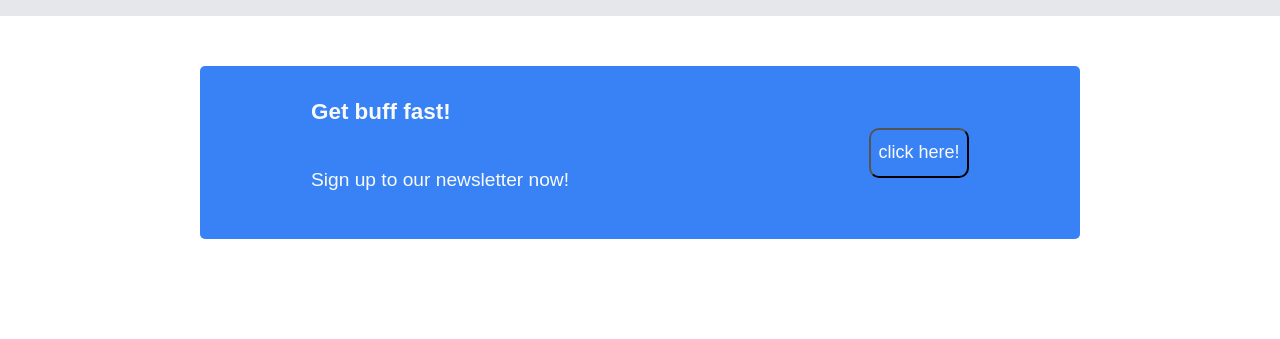
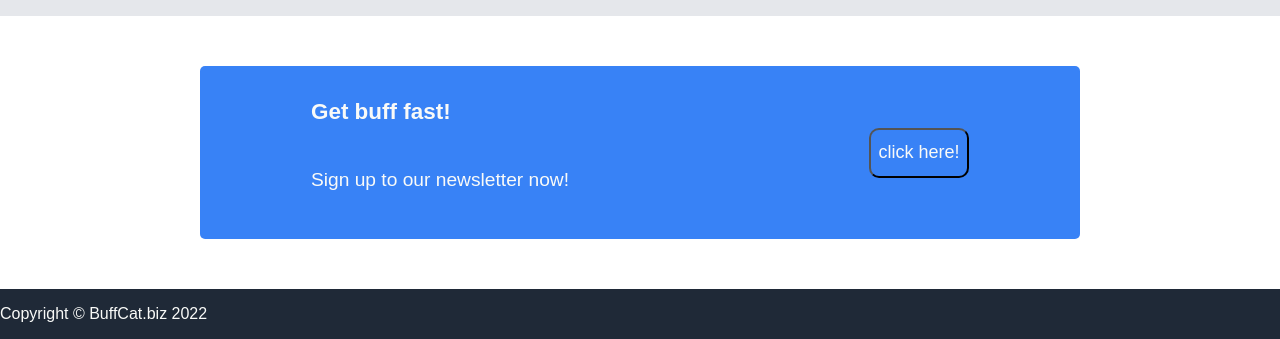
Before and after one commit to klchambers/odin-project-landing-page, a plain HTML site: page index.html in a window 1280 px wide. Shown: the part 1057-1396 px from the top of the page. Before the commit the page ends 1346 px from the top, so only its background shows below. Drawn offline with Linux system fonts and the light colour scheme.

Commit message:
Complete landing page project

```diff
--- a/index.html
+++ b/index.html
@@ -62,6 +62,11 @@
             </div>
             <button class = button2 style="float: right;">click here!</button>
         </div>
+
+        <div class="footer">
+            <p>Copyright © BuffCat.biz 2022</p>
+          </div>
+
     </body>
 
 </html>
--- a/stylesheet.css
+++ b/stylesheet.css
@@ -215,3 +215,16 @@ h2 {
     outline: #F9FAF8;
     font-size: large;
 }
+
+.footer {
+    flex-grow: 1;
+    display: flex;
+    background-color: #1F2937;
+    color: #F9FAF8;
+    flex-direction: row;
+    bottom: 0;
+    flex-grow: 1;
+    flex-shrink: 0;
+    min-width: 100%;
+    margin-top: 20px;
+}
```
